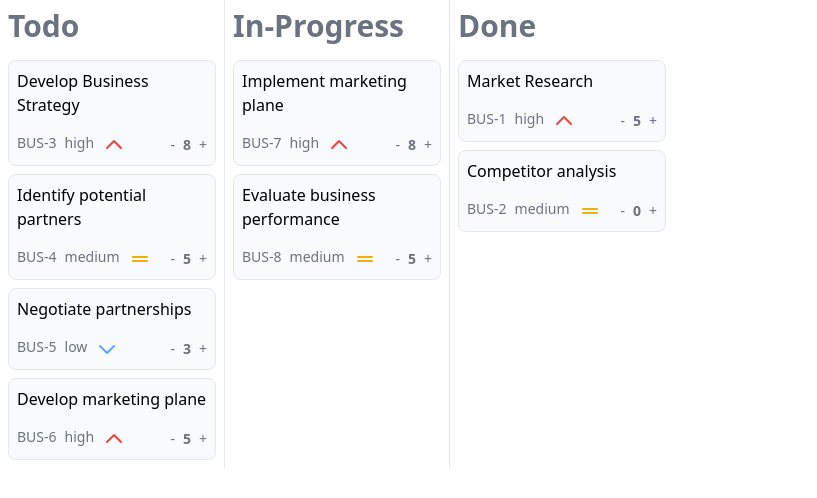
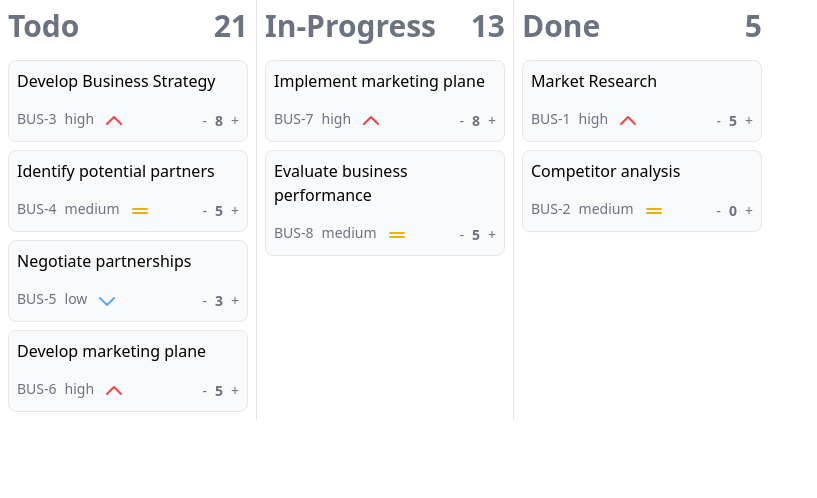
Before and after one commit to ClaytonDewey/react-intro-kanban, a React (Vite) app: page / in a window 1280 px wide. Shown: the top 498 px of the page, without its empty margins (0-817 px from the left). Built offline with nearby package versions, Linux system fonts and the light colour scheme.

Commit message:
feat: Update task points

```diff
--- a/src/App.tsx
+++ b/src/App.tsx
@@ -1,7 +1,10 @@
+import { useState } from 'react';
 import TaskCard from './components/TaskCard.tsx';
-import { tasks, statuses } from './utils/data-tasks.ts';
+import { tasks as initialTasks, statuses, Task } from './utils/data-tasks.ts';
 
 function App() {
+  const [tasks, setTasks] = useState<Task[]>(initialTasks);
+
   const columns = statuses.map((status) => {
     const tasksInColumn = tasks.filter((task) => task.status === status);
     return {
@@ -10,15 +13,26 @@ function App() {
     };
   });
 
+  const updateTaskPoints = (task: Task, points: number) => {
+    const updatedTasks = tasks.map((t) => {
+      return t.id === task.id ? { ...t, points } : t;
+    });
+    setTasks(updatedTasks);
+  };
+
   return (
     <div className='flex divide-x'>
       {columns.map((column) => (
         <div>
-          <h2 className='text-3xl p-2 capitalize font-bold text-gray-500'>
-            {column.title}
-          </h2>
+          <div className='flex justify-between text-3xl p-2 text-gray-500 font-bold'>
+            <h2 className='capitalize'>{column.title}</h2>
+            {column.tasks.reduce(
+              (total, task) => total + (task?.points || 0),
+              0
+            )}
+          </div>
           {column.tasks.map((task) => (
-            <TaskCard task={task} />
+            <TaskCard task={task} updateTaskPoints={updateTaskPoints} />
           ))}
         </div>
       ))}
--- a/src/components/TaskCard.tsx
+++ b/src/components/TaskCard.tsx
@@ -1,4 +1,3 @@
-import { useState } from 'react';
 import { Task } from '../utils/data-tasks';
 
 const lowPriorityIcon = (
@@ -53,10 +52,16 @@ const highPriorityIcon = (
   </svg>
 );
 
-const TaskCard = ({ task }: { task: Task }) => {
-  const [points, setPoints] = useState(task.points || 0);
+const TaskCard = ({
+  task,
+  updateTaskPoints,
+}: {
+  task: Task;
+  updateTaskPoints: (task: Task, points: number) => void;
+}) => {
+  const points = task.points || 0;
   return (
-    <div className='border rounded-lg px-2 m-2 bg-gray-50 w-52'>
+    <div className='border rounded-lg px-2 m-2 bg-gray-50 w-60'>
       <div className='text-base font-base py-2'>{task.title}</div>
       <div className='flex gap-4 justify-between py-2 text-gray-500 text-sm'>
         <div className='flex gap-2'>
@@ -67,9 +72,9 @@ const TaskCard = ({ task }: { task: Task }) => {
           {task.priority === 'low' && lowPriorityIcon}
         </div>
         <div className='flex gap-2 items-center'>
-          <button onClick={() => setPoints(points - 1)}>-</button>
+          <button onClick={() => updateTaskPoints(task, points - 1)}>-</button>
           <div className='font-bold'>{points}</div>
-          <button onClick={() => setPoints(points + 1)}>+</button>
+          <button onClick={() => updateTaskPoints(task, points + 1)}>+</button>
         </div>
       </div>
     </div>
```
